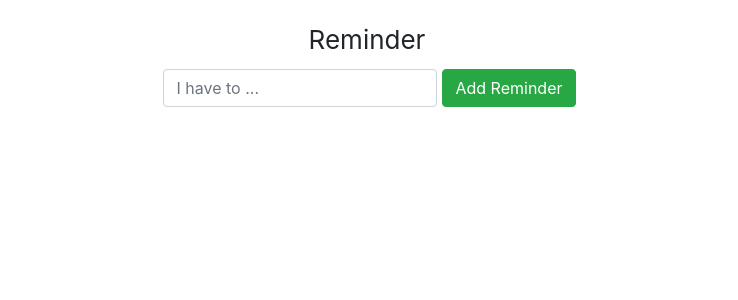
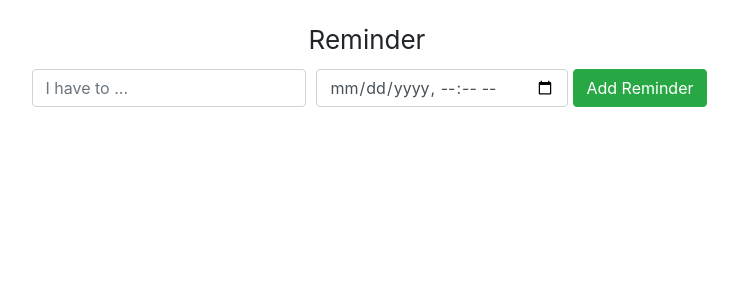
Before and after one commit to June17ang/lpr-reminder, a React (Create React App) app: page / in a window 1280 px wide. Shown: the top 300 px of the page, without its empty margins (273-1011 px from the left). Built offline with nearby package versions, Linux system fonts and the light colour scheme.

Commit message:
Add due date for reminder

```diff
--- a/src/actions/index.js
+++ b/src/actions/index.js
@@ -1,9 +1,10 @@
 import { ADD_REMINDER, DELETE_REMINDER } from "../constants";
 
-export const addReminder = (text) => {
+export const addReminder = (text, dueDate) => {
   const action = {
     type: ADD_REMINDER,
     text,
+    dueDate,
   };
   console.log("action in addReminder", action);
 
--- a/src/components/App.jsx
+++ b/src/components/App.jsx
@@ -7,11 +7,12 @@
     super(props);
     this.state = {
       text: "",
+      dueDate: "",
     };
   }
 
   addReminder = () => {
-    this.props.addReminder(this.state.text);
+    this.props.addReminder(this.state.text, this.state.dueDate);
   };
 
   deleteReminder = (id) => {
@@ -51,6 +52,13 @@
               placeholder="I have to ..."
               onChange={(event) => this.setState({ text: event.target.value })}
             />
+            <input
+              className="form-control"
+              type="datetime-local"
+              onChange={(event) =>
+                this.setState({ dueDate: event.target.value })
+              }
+            />
             <button className="btn btn-success" onClick={this.addReminder}>
               Add Reminder
             </button>
--- a/src/reducers/index.js
+++ b/src/reducers/index.js
@@ -1,9 +1,11 @@
 import { ADD_REMINDER, DELETE_REMINDER } from "../constants";
 
 const reminder = (action) => {
+  const { text, dueDate } = action;
   return {
-    text: action.text,
     id: Math.random(),
+    text,
+    dueDate,
   };
 };
 
```
